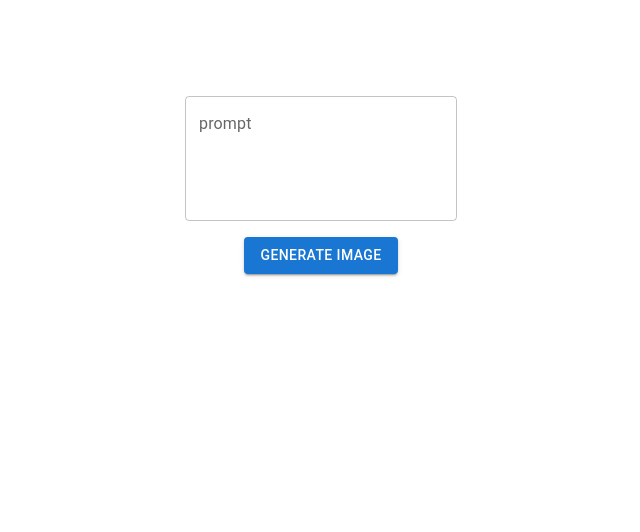
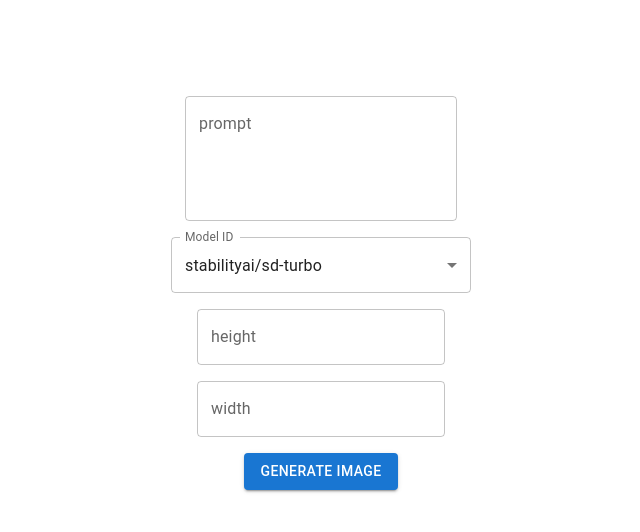
Before and after one commit to livepeer/ai-video-frontend-playground, a Next.js app: page /text-to-image in a window 1280 px wide. Shown: the top 532 px of the page, without its empty margins (319-959 px from the left). Built offline with nearby package versions, Linux system fonts and the light colour scheme.

Commit message:
text-to-image: Support extra params

```diff
--- /dev/null
+++ b/src/app/text-to-image/actions.ts
@@ -0,0 +1,26 @@
+"use server";
+
+export async function textToImage(prevState: any, formData: FormData) {
+  const modelID = formData.get("model_id");
+  const prompt = formData.get("prompt");
+  const height = formData.get("height");
+  const width = formData.get("width");
+
+  const data = {
+    model_id: modelID ? modelID : "",
+    prompt,
+    height: height ? Number(height) : null,
+    width: width ? Number(width) : null,
+  };
+
+  const url = process.env.AI_VIDEO_API_URL + "/text-to-image";
+  const res = await fetch(url, {
+    method: "POST",
+    headers: {
+      "Content-Type": "application/json",
+    },
+    body: JSON.stringify(data),
+  });
+
+  return await res.json();
+}
--- a/src/app/text-to-image/page.tsx
+++ b/src/app/text-to-image/page.tsx
@@ -3,46 +3,100 @@
 import React, { useState } from "react";
 import Button from "@mui/material/Button";
 import TextField from "@mui/material/TextField";
+import Box from "@mui/material/Box";
+import InputLabel from "@mui/material/InputLabel";
+import MenuItem from "@mui/material/MenuItem";
+import FormControl from "@mui/material/FormControl";
+import Select, { SelectChangeEvent } from "@mui/material/Select";
+import { styled } from "@mui/material/styles";
+import { useFormStatus } from "react-dom";
+import { useFormState } from "react-dom";
+import { textToImage } from "./actions";
+
+const VisuallyHiddenInput = styled("input")({
+  clip: "rect(0 0 0 0)",
+  clipPath: "inset(50%)",
+  height: 1,
+  overflow: "hidden",
+  position: "absolute",
+  bottom: 0,
+  left: 0,
+  whiteSpace: "nowrap",
+  width: 1,
+});
+
+const MODELS = [
+  "stabilityai/sd-turbo",
+  "runwayml/stable-diffusion-v1-5",
+  "stabilityai/stable-diffusion-xl-base-1.0",
+  "prompthero/openjourney-v4",
+];
 
 const TextToImageBox = () => {
-  const [prompt, setPrompt] = useState("");
-  const [imageUrl, setImageUrl] = useState("");
+  const [modelID, setModelID] = useState(MODELS[0]);
+  const { pending } = useFormStatus();
+  const [imageResponse, formAction] = useFormState(textToImage, null);
 
-  const onChange = (event: any) => {
-    setPrompt(event.target.value);
-  };
-
-  const onSubmit = async () => {
-    const res = await fetch("/api/text-to-image", {
-      method: "POST",
-      body: JSON.stringify({
-        prompt: prompt,
-        model_id: "stabilityai/sd-turbo",
-      }),
-    });
-
-    const data = await res.json();
-
-    if (data.images.length > 0) {
-      setImageUrl(data.images[0].url);
-    }
+  const handleModelIDChange = (event: any) => {
+    setModelID(event.target.value as string);
   };
 
   return (
-    <div className="flex flex-col items-center justify-center p-24 space-y-4">
+    <form
+      className="flex flex-col items-center justify-center p-24 space-y-4"
+      action={formAction}
+    >
       <TextField
         className="w-1/4"
         id="outlined-multiline-static"
         label="prompt"
         multiline
         rows={4}
-        onChange={onChange}
+        name="prompt"
+        type="text"
       />
-      <Button component="label" variant="contained" onClick={onSubmit}>
+      <Box sx={{ minWidth: 300 }}>
+        <FormControl fullWidth>
+          <InputLabel>Model ID</InputLabel>
+          <Select
+            label="model_id"
+            name="model_id"
+            value={modelID}
+            type="text"
+            onChange={handleModelIDChange}
+          >
+            {MODELS.map((modelID) => (
+              <MenuItem key={modelID} value={modelID}>
+                {modelID}
+              </MenuItem>
+            ))}
+          </Select>
+        </FormControl>
+      </Box>
+      <TextField
+        id="outlined-basic"
+        label="height"
+        variant="outlined"
+        name="height"
+        type="number"
+      />
+      <TextField
+        id="outlined-basic"
+        label="width"
+        variant="outlined"
+        name="width"
+        type="number"
+      />
+      <Button component="label" variant="contained" disabled={pending}>
         Generate Image
+        <VisuallyHiddenInput type="submit" />
       </Button>
-      <div>{imageUrl && <img src={imageUrl} />}</div>
-    </div>
+      {imageResponse && (
+        <div>
+          <img src={imageResponse.images[0].url} />
+        </div>
+      )}
+    </form>
   );
 };
 
```
